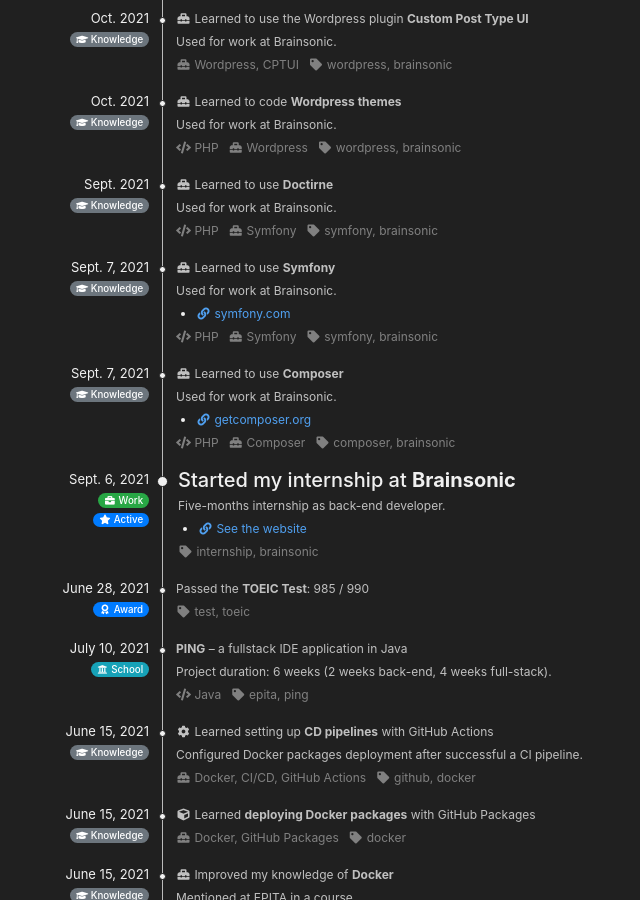
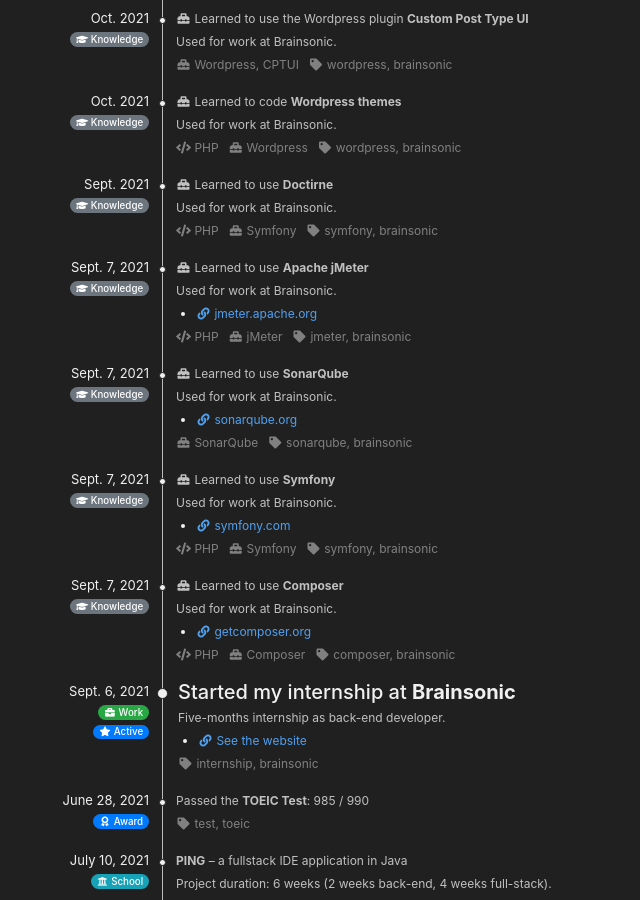
Before and after one commit to matiboux/matiboux.me, a Jekyll site: the page built from timeline.html, in a window 1280 px wide and 900 px high, scrolled down 340 px. Shown: the whole window, without its empty margins (26-666 px from the left). Built offline with Jekyll 4.4.1, drawn with Linux system fonts in a browser that asks for light colours; nearby versions of some CDN libraries.

Commit message:
Add SonarQube and jMeter tools

```diff
--- a/_data/timeline.yml
+++ b/_data/timeline.yml
@@ -54,6 +54,29 @@
   languages: [PHP]
   category: knowledge
   tags: [symfony, brainsonic]
+
+- description:
+  - <i class="fas fa-toolbox fa-fw"></i> Learned to use <b>Apache jMeter</b>
+  - Used for work at Brainsonic.
+  links:
+  - title: <i class="fas fa-link fa-fw"></i> jmeter.apache.org
+    href: https://jmeter.apache.org/
+  date: Sept. 7, 2021
+  tools: [jMeter]
+  languages: [PHP]
+  category: knowledge
+  tags: [jmeter, brainsonic]
+
+- description:
+  - <i class="fas fa-toolbox fa-fw"></i> Learned to use <b>SonarQube</b>
+  - Used for work at Brainsonic.
+  links:
+  - title: <i class="fas fa-link fa-fw"></i> sonarqube.org
+    href: https://www.sonarqube.org/
+  date: Sept. 7, 2021
+  tools: [SonarQube]
+  category: knowledge
+  tags: [sonarqube, brainsonic]
 
 - description:
   - <i class="fas fa-toolbox fa-fw"></i> Learned to use <b>Symfony</b>
```
